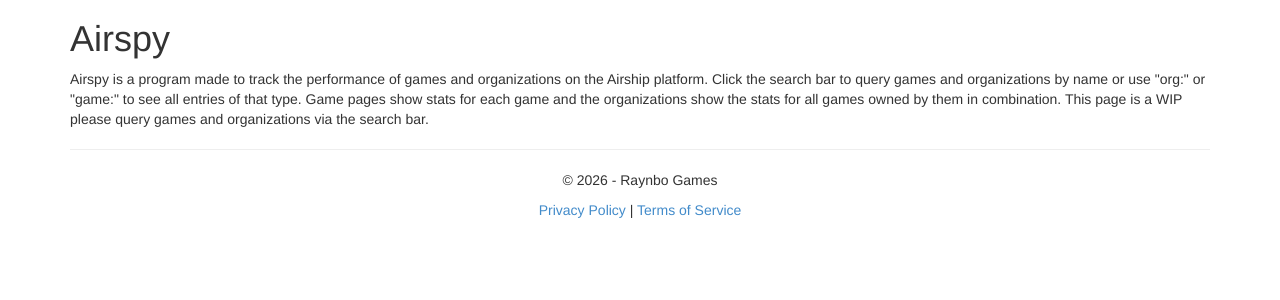
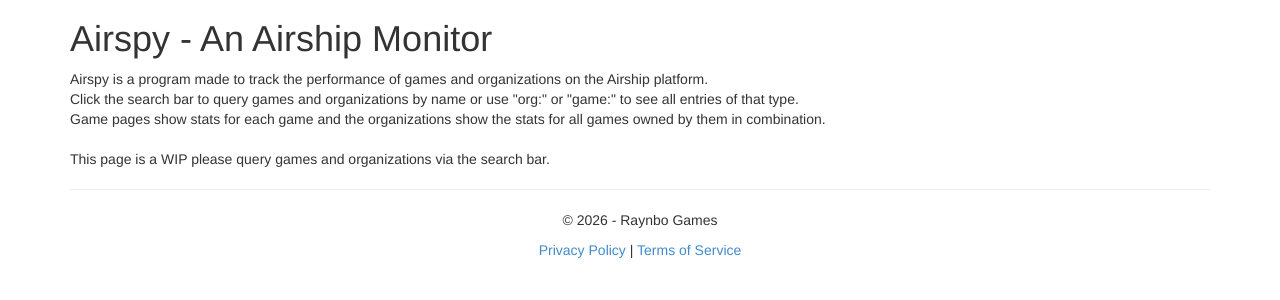
Before and after one commit to raynbo-games/airmods-site, a Flask app: page /airspy/ in a window 1280 px wide. Shown: the part 51-351 px from the top of the page. Run offline with Flask 3, Linux system fonts and the light colour scheme; parts of the project's set-up code (start-up, migrations or seed data) failed here and were passed over; some libraries are stand-ins or nearby versions.

Commit message:
Added better formating

```diff
--- a/Site/templates/airspy/games/index.html
+++ b/Site/templates/airspy/games/index.html
@@ -2,6 +2,8 @@
 
 {% block content %}
 
+<h1>Airship Games</h1>
+
 This page is a WIP please query games and organizations via the search bar.
 
 {% endblock %}
--- a/Site/templates/airspy/index.html
+++ b/Site/templates/airspy/index.html
@@ -2,11 +2,11 @@
 
 {% block content %}
 
-<h1>Airspy</h1>
-Airspy is a program made to track the performance of games and organizations on the Airship platform.
-Click the search bar to query games and organizations by name or use "org:" or "game:" to see all entries of that type.
-Game pages show stats for each game and the organizations show the stats for all games owned by them in combination.
-
-This page is a WIP please query games and organizations via the search bar.
+<h1>Airspy - An Airship Monitor</h1>
+Airspy is a program made to track the performance of games and organizations on the Airship platform.<br />
+Click the search bar to query games and organizations by name or use "org:" or "game:" to see all entries of that type.<br />
+Game pages show stats for each game and the organizations show the stats for all games owned by them in combination.<br />
+<br />
+This page is a WIP please query games and organizations via the search bar.<br />
 
 {% endblock %}
--- a/Site/templates/airspy/organizations/index.html
+++ b/Site/templates/airspy/organizations/index.html
@@ -2,6 +2,8 @@
 
 {% block content %}
 
+<h1>Airship Organizations</h1>
+
 This page is a WIP please query games and organizations via the search bar.
 
 {% endblock %}
```
